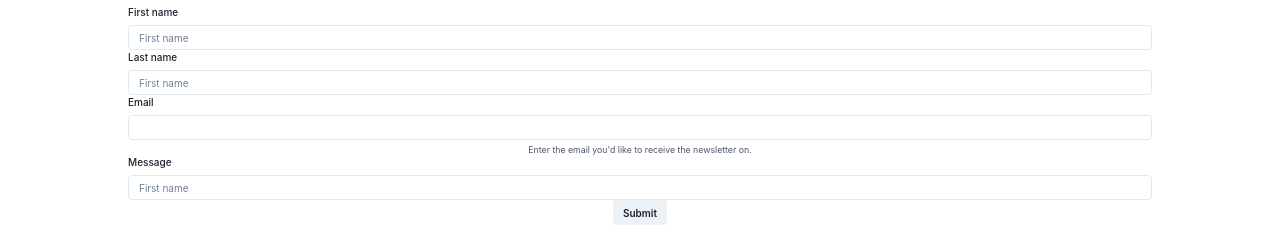
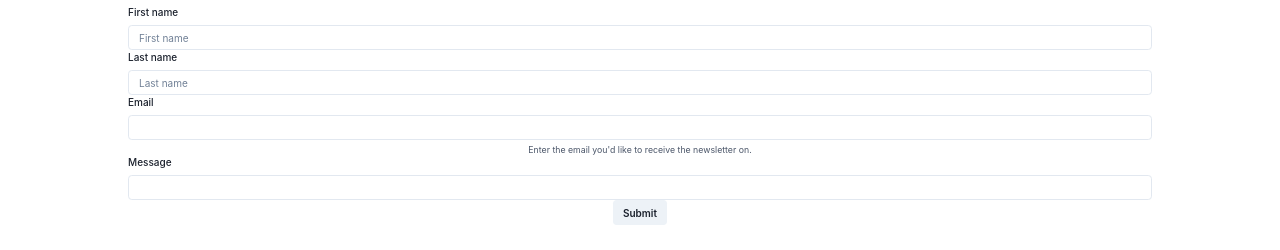
Before and after one commit to fabzsbergamo/Citadel-master, a React (Vite) app: page /ContactUs in a window 1280 px wide. Shown: the part 235-485 px from the top of the page. Built offline with nearby package versions, Linux system fonts and the light colour scheme.

Commit message:
updated contact form

```diff
--- a/src/components/Contactform.tsx
+++ b/src/components/Contactform.tsx
@@ -17,7 +17,7 @@ const contactForm = () =>  {
         <Input placeholder='First name' />
 
         <FormLabel>Last name</FormLabel>
-        <Input placeholder='First name' />
+        <Input placeholder='Last name' />
 
         <FormLabel>Email</FormLabel>
         <Input type='email' value={input} onChange={handleInputChange} />
@@ -30,7 +30,7 @@ const contactForm = () =>  {
         )}
 
         <FormLabel>Message</FormLabel>
-        <Input placeholder='First name' />
+        <Input/>
 
         <Button>Submit</Button>
 
```
